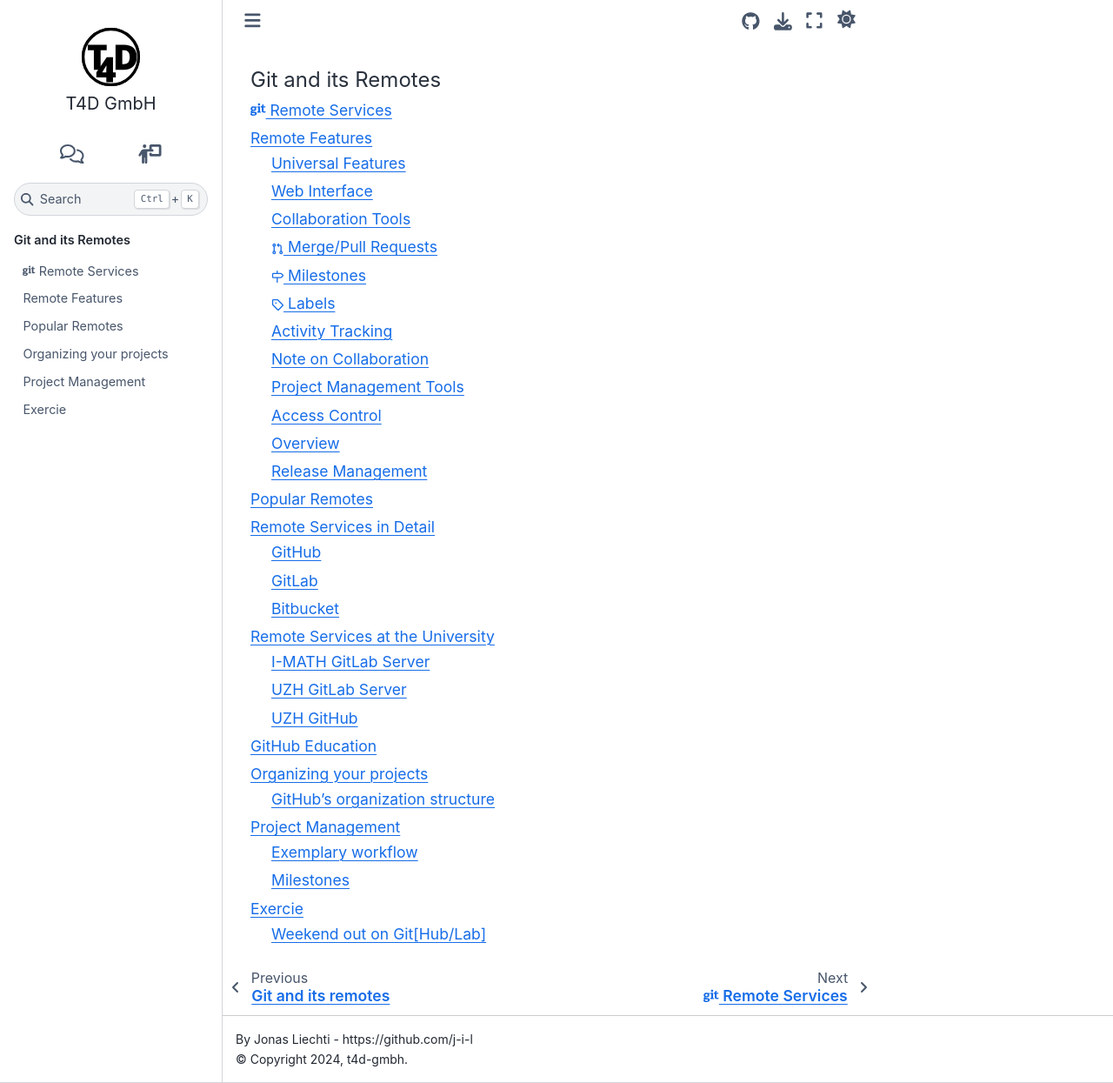
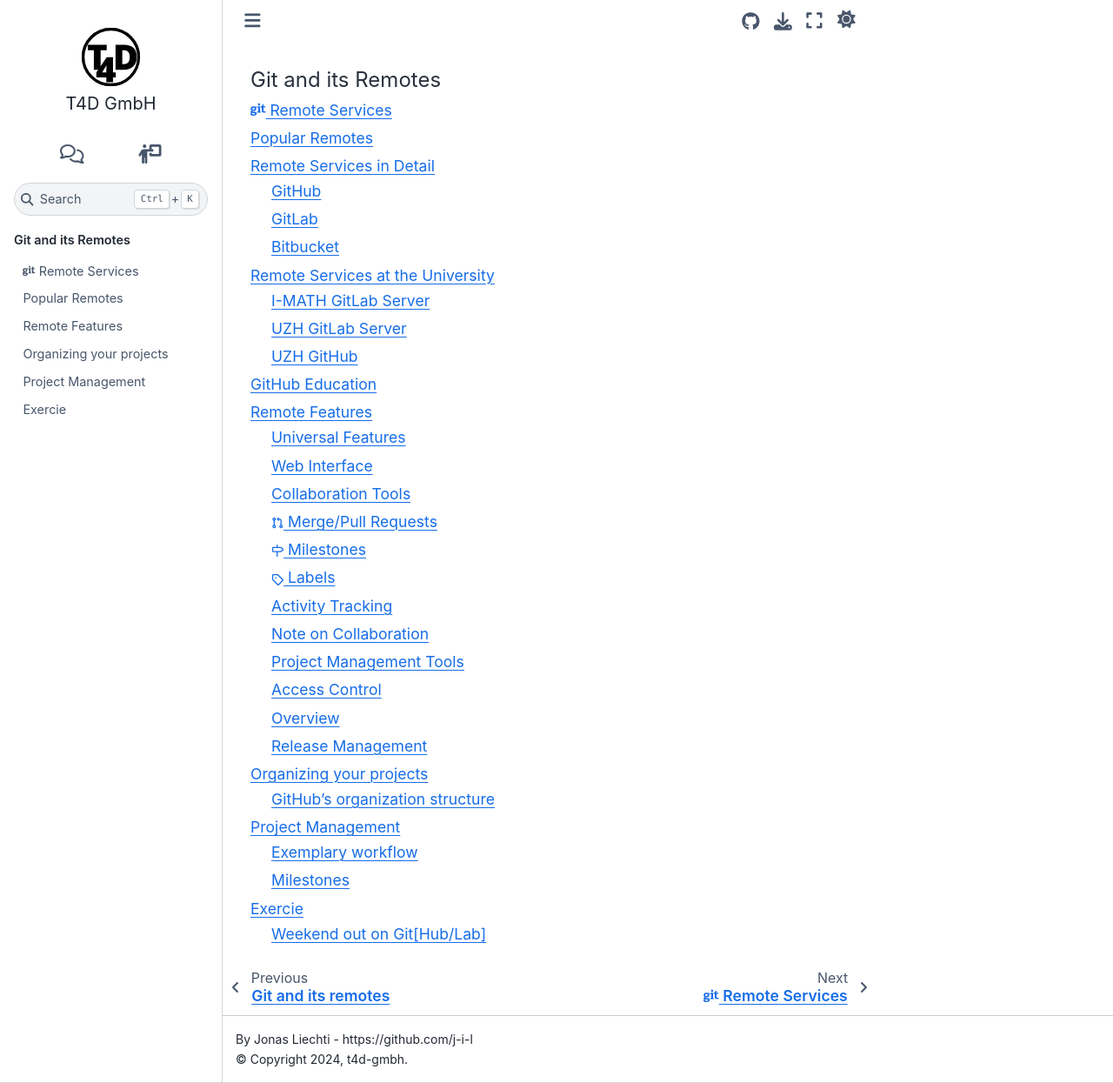
Before and after one commit to t4d-gmbh/git-and-its-remotes, a Sphinx documentation site: the page built from source/content/index.md, in a window 1280 px wide and 1245 px high. Shown: the whole window at 87% size. Built offline with Sphinx 7.4.7 and the Sphinx Book theme 1.1.4, drawn with Linux system fonts in a browser that asks for light colours; pages that are not in the unit, such as notebooks, are missing from menus; the version number could not be read and is left out.

```diff
--- a/source/content/index.md
+++ b/source/content/index.md
@@ -3,8 +3,8 @@
 :caption: Git and its Remotes
 
 git_remote_services
+popular_remotes/index
 remote_service_features/index
-popular_remotes/index
 organizing_and_more/index
 project_management/index
 DevOps/index
```
